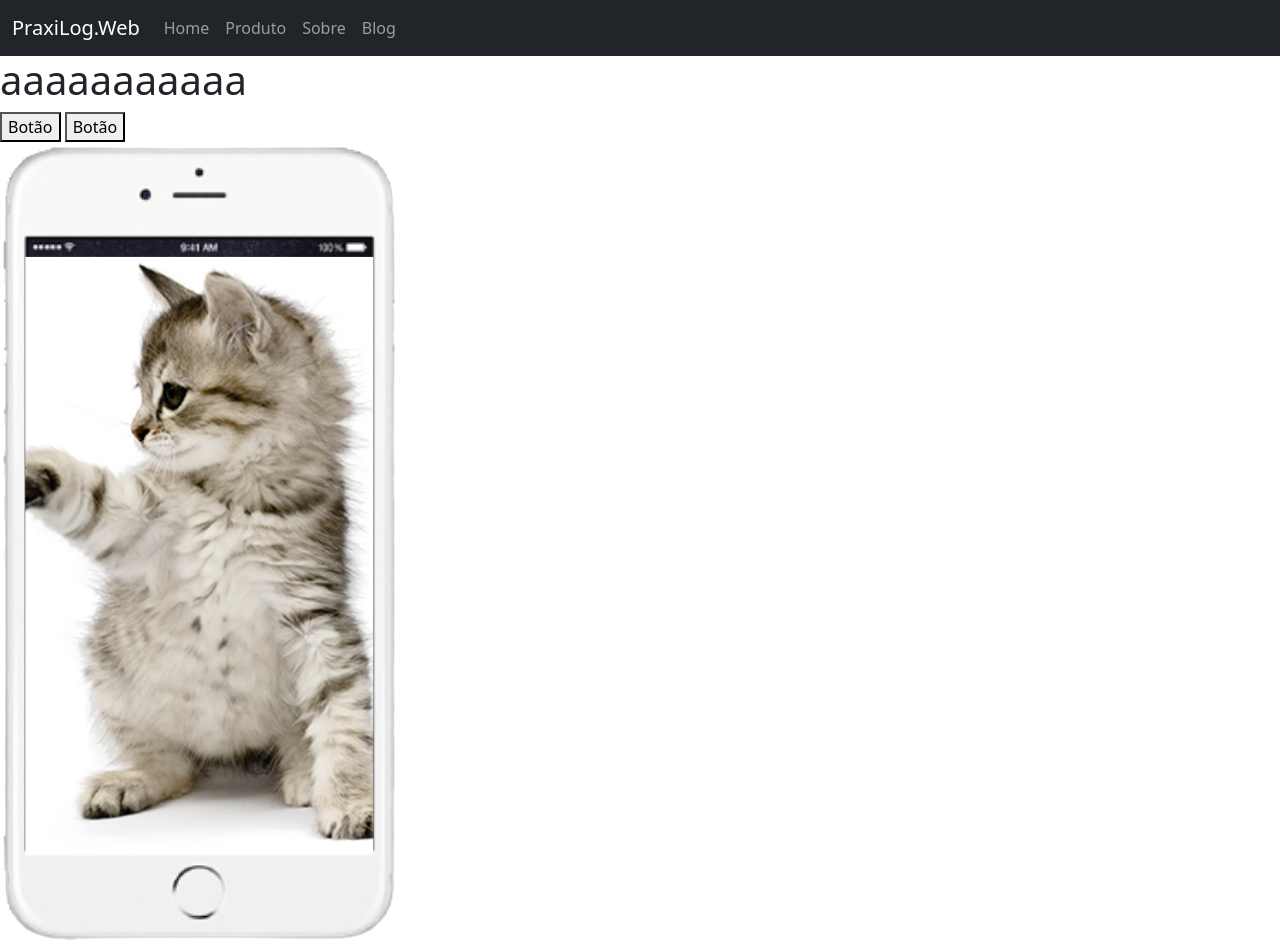
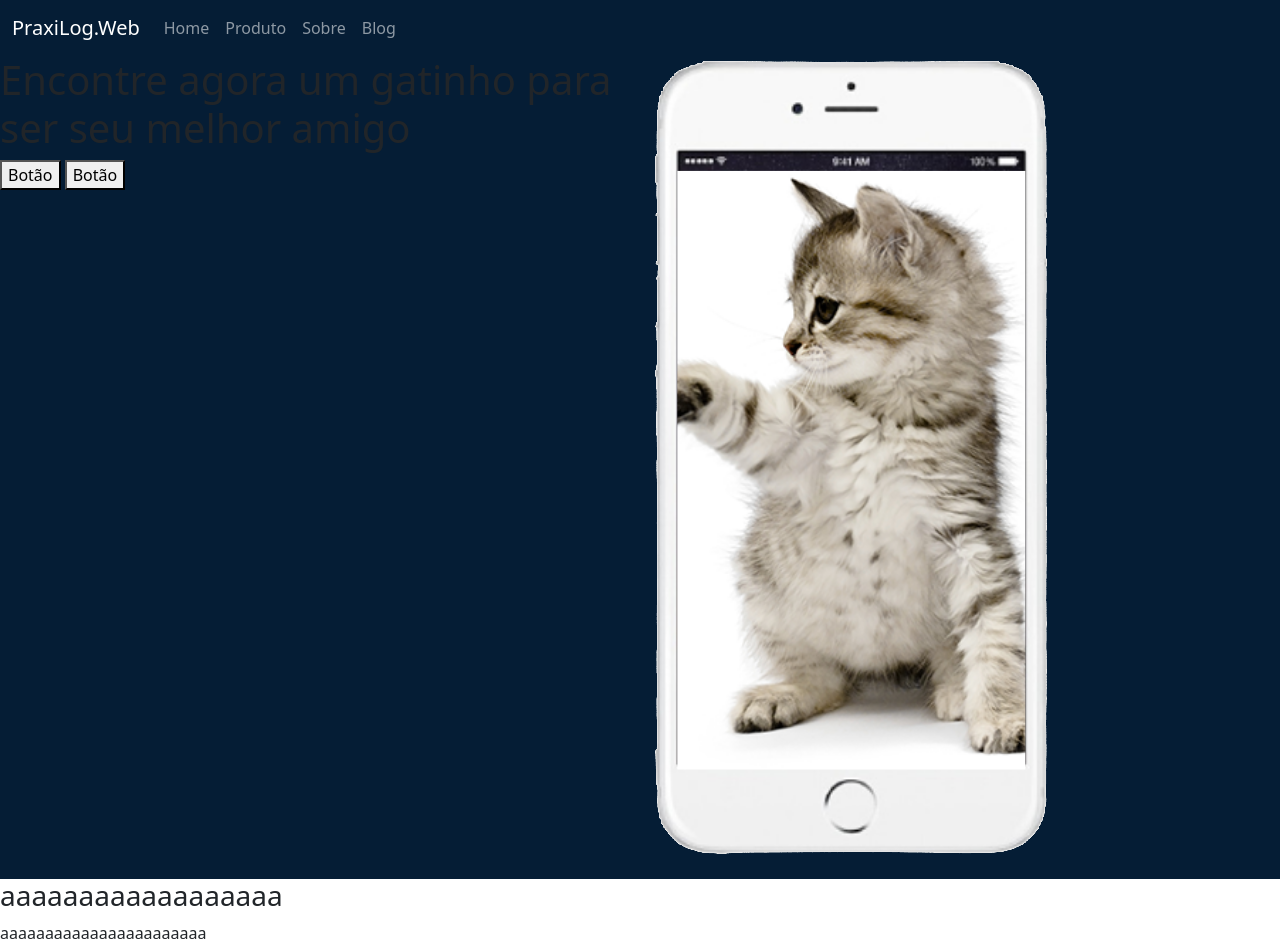
Before and after one commit to thi2u/full-stack-turbo-TipsCode, a plain HTML site: page bootstrap/dukeza/index.html in a window 1280 px wide. Shown: the top 948 px of the page. Drawn offline with nearby package versions, Linux system fonts and the light colour scheme.

Commit message:
Atualização

```diff
--- a/bootstrap/dukeza/css/styles.css
+++ b/bootstrap/dukeza/css/styles.css
@@ -0,0 +1,3 @@
+#title{
+    background-color: #051d35;
+}
--- a/bootstrap/dukeza/index.html
+++ b/bootstrap/dukeza/index.html
@@ -4,15 +4,15 @@
     <meta charset="utf-8" />
 
     <link href="https://cdn.jsdelivr.net/npm/bootstrap@5.3.8/dist/css/bootstrap.min.css" rel="stylesheet" integrity="sha384-sRIl4kxILFvY47J16cr9ZwB07vP4J8+LH7qKQnuqkuIAvNWLzeN8tE5YBujZqJLB" crossorigin="anonymous">
-
+    <link rel="stylesheet" href="./css/styles.css">
 
     <title>Dukeza</title>
   </head>
   <body>
     <header id="title">
-
+        <div>
                 <!--navbar-->
-        <nav class="navbar navbar-expand-lg navbar-dark bg-dark">
+            <nav class="navbar navbar-expand-lg navbar-dark">
                     <div class="container-fluid">
                         <a class="navbar-brand" href="#">PraxiLog.Web</a>
                         <button class="navbar-toggler" type="button" data-bs-toggle="collapse" data-bs-target="#navbarTogglerDemo01" aria-controls="navbarTogglerDemo01" aria-expanded="false" aria-label="Toggle navigation">
@@ -47,8 +47,9 @@
             </nav>
 
             <!-- Título -->
-        <div>
-            <h1>aaaaaaaaaaa</h1>
+            <div class="row">
+                    <div class="col-lg-6">
+                        <h1>Encontre agora um gatinho para ser seu melhor amigo</h1>
                         <button type="button">
                             Botão
                         </button>
@@ -57,9 +58,11 @@
                         </button>
                     </div>
 
-        <figure>
+                    <figure class="col-lg-6">
                         <img src="./img/Gatinho.png" alt="Gatinho Feliz" />
                     </figure>
+            </div>
+        </div>
     </header>
 
     <section id="features">
@@ -124,7 +127,7 @@
 
     <section id="cta">
 
-        <h3>Façs agora mesmo o downlod.</h3>
+        <h3>Faça agora mesmo o downlod.</h3>
         <button type="button">Download</button>
         <button type="button">Download</button>
 
@@ -138,6 +141,27 @@
 
     </footer>
 
+    <!-- <div class="row" style="margin-bottom: 75px; max-width: 100%;">
+        <div class="col bg-info">col</div>
+        <div class="col bg-dark text-light">col</div>
+        <div class="col bg-danger">col</div>
+    </div>
+
+    <div class="row" style="margin-bottom: 75px; max-width: 100%;">
+        <div class="col-6 bg-info">col</div>
+        <div class="col-3 bg-dark text-light">col</div>
+        <div class="col-3 bg-danger">col</div>
+    </div>
+
+    <div class="row" style="margin-bottom: 75px; max-width: 100%;">
+        <div class="bg-danger col-lg-2 col-md-3 col-12">col-lg-2.col-md-3.col-12</div>
+        <div class="bg-danger col-lg-2 col-md-3 col-12">col-lg-2.col-md-3.col-12</div>
+        <div class="bg-danger col-lg-2 col-md-3 col-12">col-lg-2.col-md-3.col-12</div>
+        <div class="bg-danger col-lg-2 col-md-3 col-12">col-lg-2.col-md-3.col-12</div>
+        <div class="bg-danger col-lg-2 col-md-3 col-12">col-lg-2.col-md-3.col-12</div>
+        <div class="bg-danger col-lg-2 col-md-3 col-12">col-lg-2.col-md-3.col-12</div>
+    </div> -->
+
     <script src="https://cdn.jsdelivr.net/npm/bootstrap@5.3.8/dist/js/bootstrap.bundle.min.js" integrity="sha384-FKyoEForCGlyvwx9Hj09JcYn3nv7wiPVlz7YYwJrWVcXK/BmnVDxM+D2scQbITxI" crossorigin="anonymous"></script>
   </body>
 </html>
```
Lines whose indentation alone changed are shown as unchanged.
